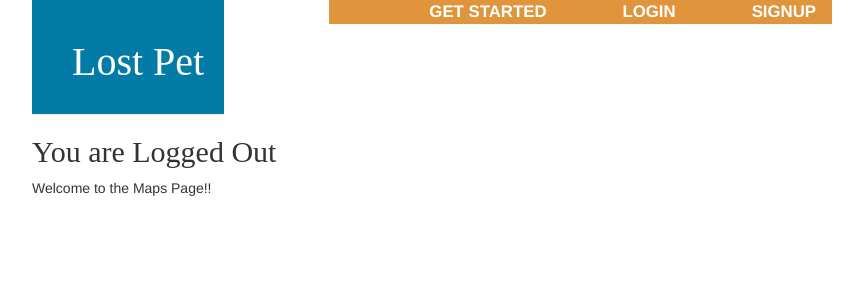
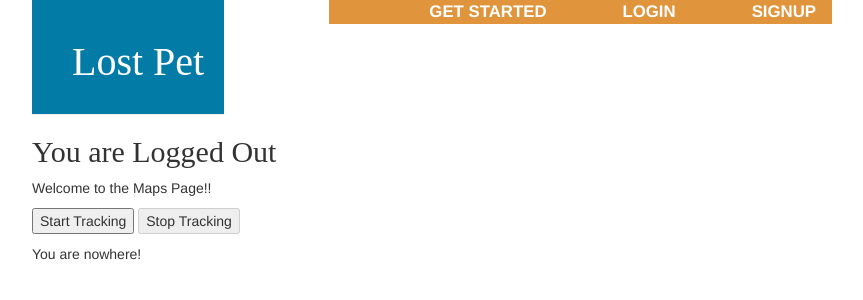
Before and after one commit to sophm256/pets, a Django app: template maps/templates/maps/mymap.html in a window 1280 px wide; the page is wider, and only the part inside the window is pictured. Shown: the top 300 px of that part, without its empty margins (208-1071 px from the left). Run offline with Django 3.2, Linux system fonts and the light colour scheme; the template is opened without the code that fills it, so the values that code supplies are empty; some libraries are stand-ins or nearby versions; some web fonts are replaced.

Commit message:
Added watchPosition in map so that you can start tracking coordinates

```diff
--- a/maps/templates/maps/mymap.html
+++ b/maps/templates/maps/mymap.html
@@ -10,12 +10,26 @@
     <p>
     Welcome to the Maps Page!!
     <p>
+            <button id="start_tracking_button" type="button" style="visibility: hidden" onclick="start_tracking()">
+            Start Tracking
+            </button>
+            <button id="stop_tracking_button" type="button" style="visibility: hidden" onclick="stop_tracking()">
+            Stop Tracking
+            </button>
+        <div id="coordinate_list">
+            You are nowhere!
+        </div>
     </div>
     <script>
+        var coordinates = [];
+        var watch_position_id;
+
         function get_location() {
             if ("geolocation" in navigator) {
                 alert("You got geolocation working on your browser!");
-                navigator.geolocation.getCurrentPosition(show_map);
+                document.getElementById('start_tracking_button').style.visibility="visible";
+                document.getElementById('stop_tracking_button').setAttribute("disabled", "disabled");
+                document.getElementById('stop_tracking_button').style.visibility="visible";
             } else {
               // no native support; maybe try a fallback?
               alert("Oh no. You don't have geolocation in your browser!");
@@ -26,9 +40,33 @@
             var latitude = position.coords.latitude;
             var longitude = position.coords.longitude;
 
-            alert("Found you at latitude " + latitude +
-             ", longitude " + longitude);
+
+
+            coordinates.push([longitude, latitude]);
+
+            var element = document.getElementById("coordinate_list");
+            element.innerHTML = "Your coordinates are:(longitude, latitude) " + JSON.stringify(coordinates);
+
+            alert("Found you at longitude " + longitude +
+             ", latitude " + latitude);
             // let's show a map or do something interesting!
+        }
+
+        function error(err) {
+            alert('ERROR(' + err.code + '): ' + err.message);
+        }
+
+        function start_tracking() {
+            watch_position_id = navigator.geolocation.watchPosition(show_map, error);
+            document.getElementById('stop_tracking_button').removeAttribute("disabled");
+            document.getElementById('start_tracking_button').setAttribute("disabled", "disabled");
+        }
+
+        function stop_tracking() {
+            navigator.geolocation.clearWatch(watch_position_id);
+            document.getElementById('stop_tracking_button').setAttribute("disabled", "disabled");
+            document.getElementById('start_tracking_button').removeAttribute("disabled");
+            alert("You have stopped tracking!");
         }
     window.onload = get_location;
     </script>
```
